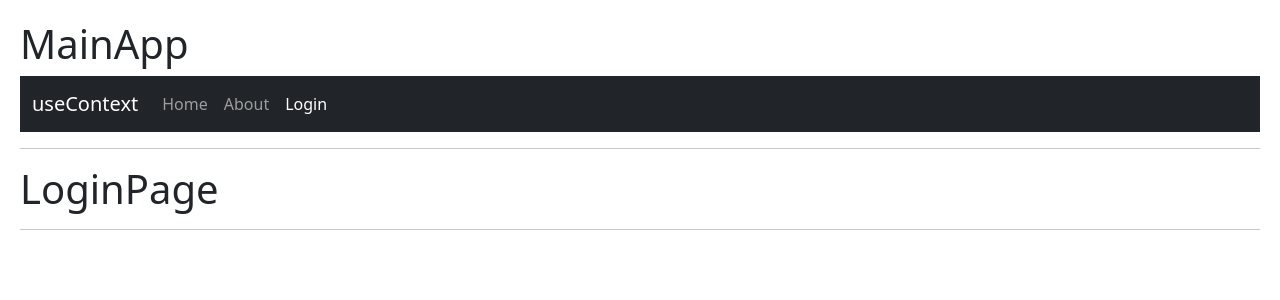
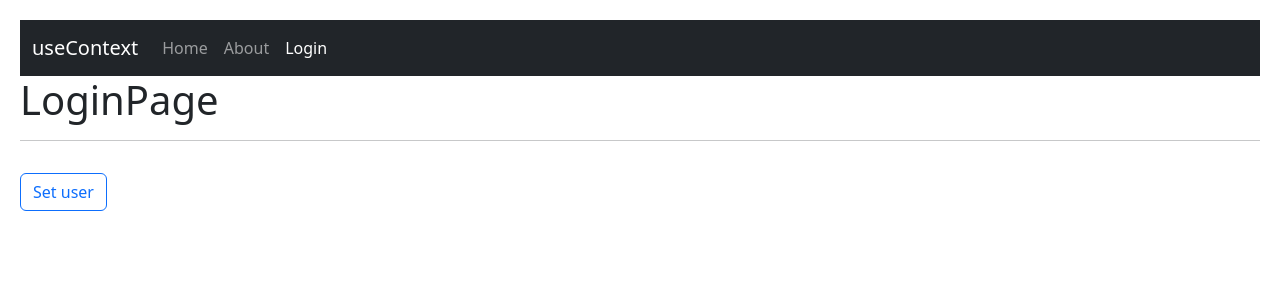
Before and after one commit to VictorLascares/hook-app, a React (Vite) app: page /login in a window 1280 px wide. Shown: the top 300 px of the page. Built offline with nearby package versions, Linux system fonts and the light colour scheme.

Commit message:
useContext

```diff
--- a/src/09-useContext/HomePage.jsx
+++ b/src/09-useContext/HomePage.jsx
@@ -1,8 +1,18 @@
+import { useContext } from "react";
+import { UserContext } from "./context/UserContext";
+
 export const HomePage = () => {
+    const { user } = useContext( UserContext );
+
+
     return (
         <>
-            <h1>HomePage</h1>
+            <h1>HomePage <small>{ user?.name }</small></h1>
             <hr />
+
+            <pre>
+                { JSON.stringify(user,null,3) }
+            </pre>
         </>
     );
 };
--- a/src/09-useContext/LoginPage.jsx
+++ b/src/09-useContext/LoginPage.jsx
@@ -1,8 +1,24 @@
+import { useContext } from "react";
+import { UserContext } from "./context/UserContext";
+
 export const LoginPage = () => {
+    const { user, setUser } = useContext( UserContext );
+
     return (
         <>
             <h1>LoginPage</h1>
             <hr />
+
+            <pre>
+                { JSON.stringify(user, null, 3) }
+            </pre>
+
+            <button
+                className="btn btn-outline-primary"
+                onClick={ () => setUser({ id: 121231, name: 'Victor', email: 'victor@correo.com'}) }
+            >
+                Set user
+            </button>
         </>
     );
 };
--- a/src/09-useContext/MainApp.jsx
+++ b/src/09-useContext/MainApp.jsx
@@ -8,11 +8,7 @@
 export const MainApp = () => {
     return (
         <UserProvider>
-            <h1>MainApp</h1>
             <NavBar />
-            <hr />
-
-
 
             <Routes>
                 <Route path="/" element={ <HomePage /> } />
--- a/src/09-useContext/context/UserProvider.jsx
+++ b/src/09-useContext/context/UserProvider.jsx
@@ -1,14 +1,19 @@
+import { useState } from "react";
 import { UserContext } from "./UserContext";
 
-const user = {
-    id: 'adsjasdkl121',
-    name: "Victor Lascares",
-    email: "victor@correo.com"
-}
+// const user = {
+//     id: 'adsjasdkl121',
+//     name: "Victor Lascares",
+//     email: "victor@correo.com"
+// }
 
 export const UserProvider = ({ children }) => {
+    const [user, setUser] = useState();
+
+
     return (
-        <UserContext.Provider value={{ hola: 'Mundo', user }}>
+        // <UserContext.Provider value={{ hola: 'Mundo', user }}>
+        <UserContext.Provider value={{ user, setUser }}>
             { children }
         </UserContext.Provider>
     );
```
